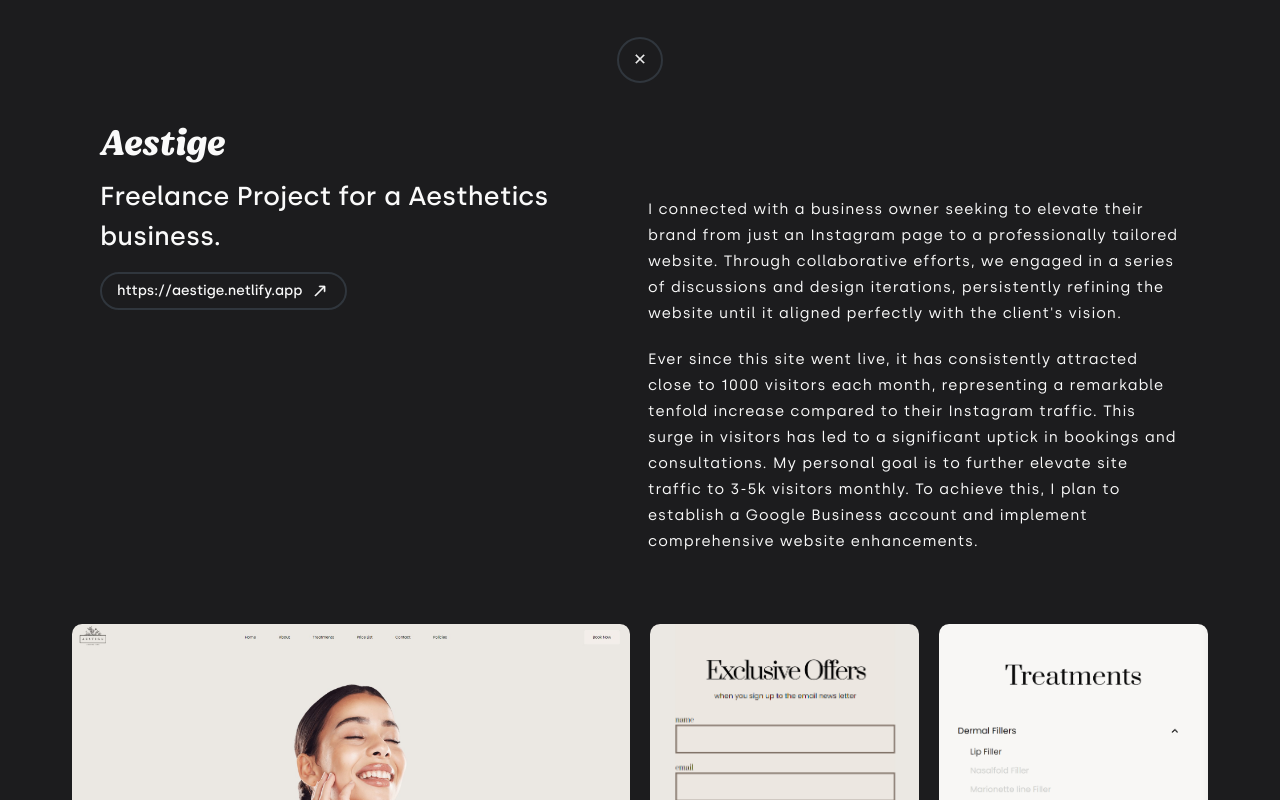
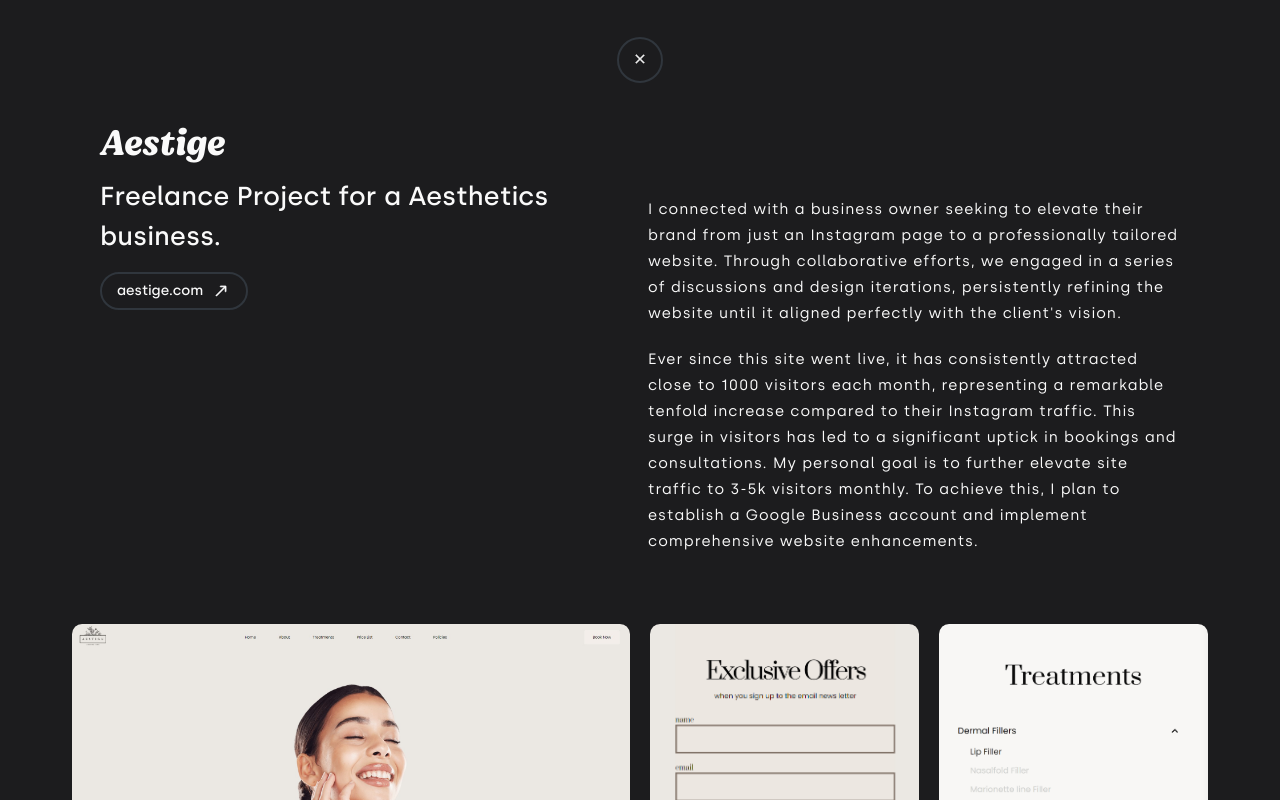
Before and after one commit to Michealebr/portfolio-front-end, a React (Create React App) app: page /AboutAestige in a window 1280 px wide. Shown: the top 800 px of the page. Built offline with nearby package versions, Linux system fonts and the light colour scheme.

Commit message:
Update Aestige url

```diff
--- a/src/pages/Aestige.jsx
+++ b/src/pages/Aestige.jsx
@@ -16,9 +16,9 @@ const Aestige = () => {
  projectSubTitle={"Freelance Project for a Aesthetics business."}
 
   aboutText={"I connected with a business owner seeking to elevate their brand from just an Instagram page to a professionally tailored website. Through collaborative efforts, we engaged in a series of discussions and design iterations, persistently refining the website until it aligned perfectly with the client's vision."}
-  projecturl="https://aestige.netlify.app"
+  projecturl={"https://aestige.netlify.app"}
   extraText="Ever since this site went live, it has consistently attracted close to 1000 visitors each month, representing a remarkable tenfold increase compared to their Instagram traffic. This surge in visitors has led to a significant uptick in bookings and consultations. My personal goal is to further elevate site traffic to 3-5k visitors monthly. To achieve this, I plan to establish a Google Business account and implement comprehensive website enhancements."
-  websiteName="https://aestige.netlify.app"
+  websiteName="aestige.com"
  ></AboutProjectLayout>
  <div className="aestige-img-grid-ctn">
 <img className='aestige-img a-img1' src="\images\aestige\aestige.jpeg" alt="project images" />
```
